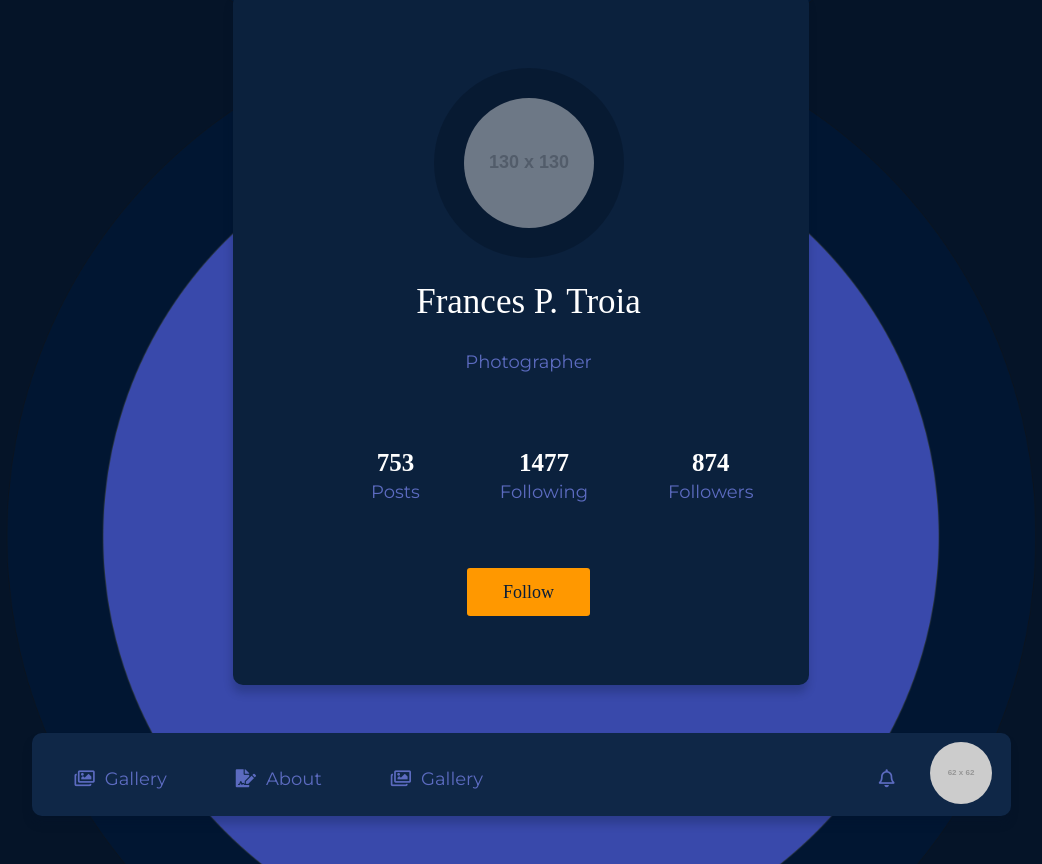
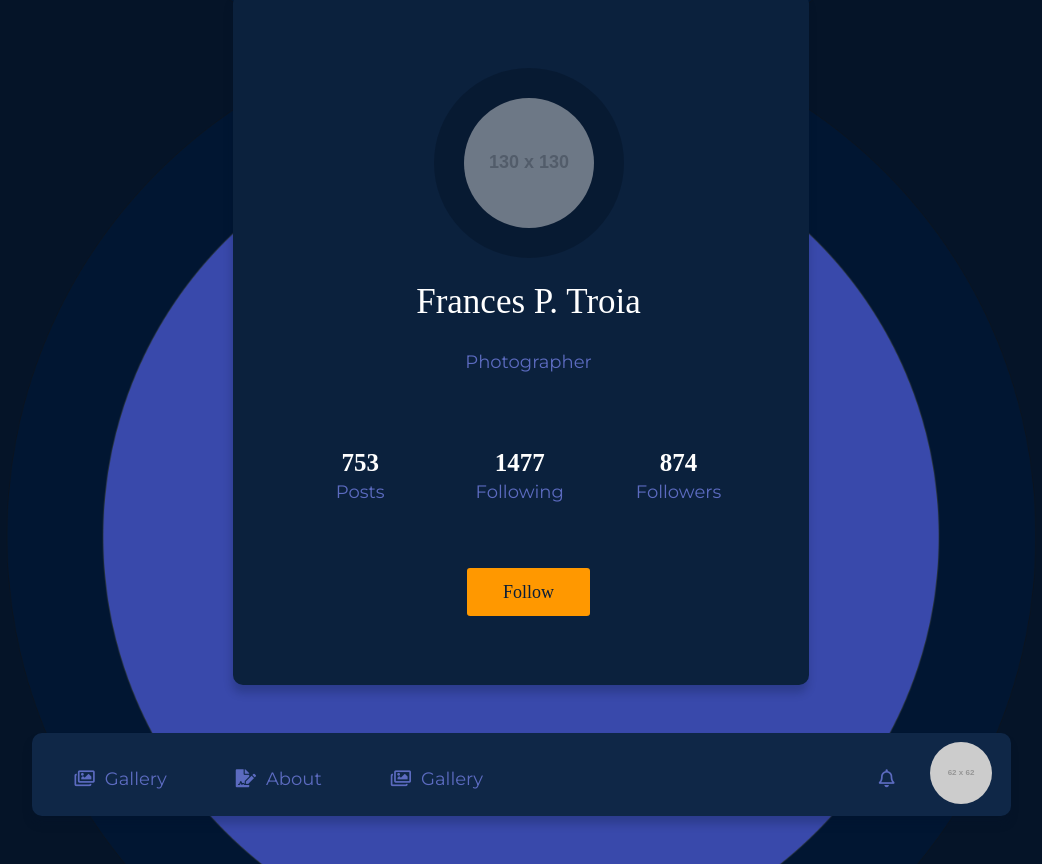
Before and after one commit to Sametkarakurtt/application2, a plain HTML site: page index.html in a window 1280 px wide. Shown: the part 910-1774 px from the top of the page, without its empty margins (119-1161 px from the left). Drawn offline with Linux system fonts and the light colour scheme; placeholder pictures from the web are drawn by us.

Commit message:
düzenlemeler yapıldı

```diff
--- a/index.html
+++ b/index.html
@@ -76,7 +76,7 @@
                 <h3>Photographer</h3>
                 <ul>
                     <li><p>753<h5>Posts</h5></p></li>
-                    <li><p>1477<h5>Following</h5></p></li>
+                    <li class="fallowing"><p>1477<h5>Following</h5></p></li>
                     <li><p>874<h5>Followers</h5></p></li>
                 </ul>
                     <form class="profil-button">
--- a/stil.css
+++ b/stil.css
@@ -135,9 +135,13 @@ body {
 }
 .profile  .profil li {
     margin-bottom: 65px;
-    float: left;
-    padding-left:  80px;
+    display: inline-block;
 }
+.profile .profil .fallowing {
+    margin-left:87px;
+    margin-right: 68px;
+}
+
 .profile  .profil h5{
     color: #5c6bc0;
     font-family: Montserrat;
```
